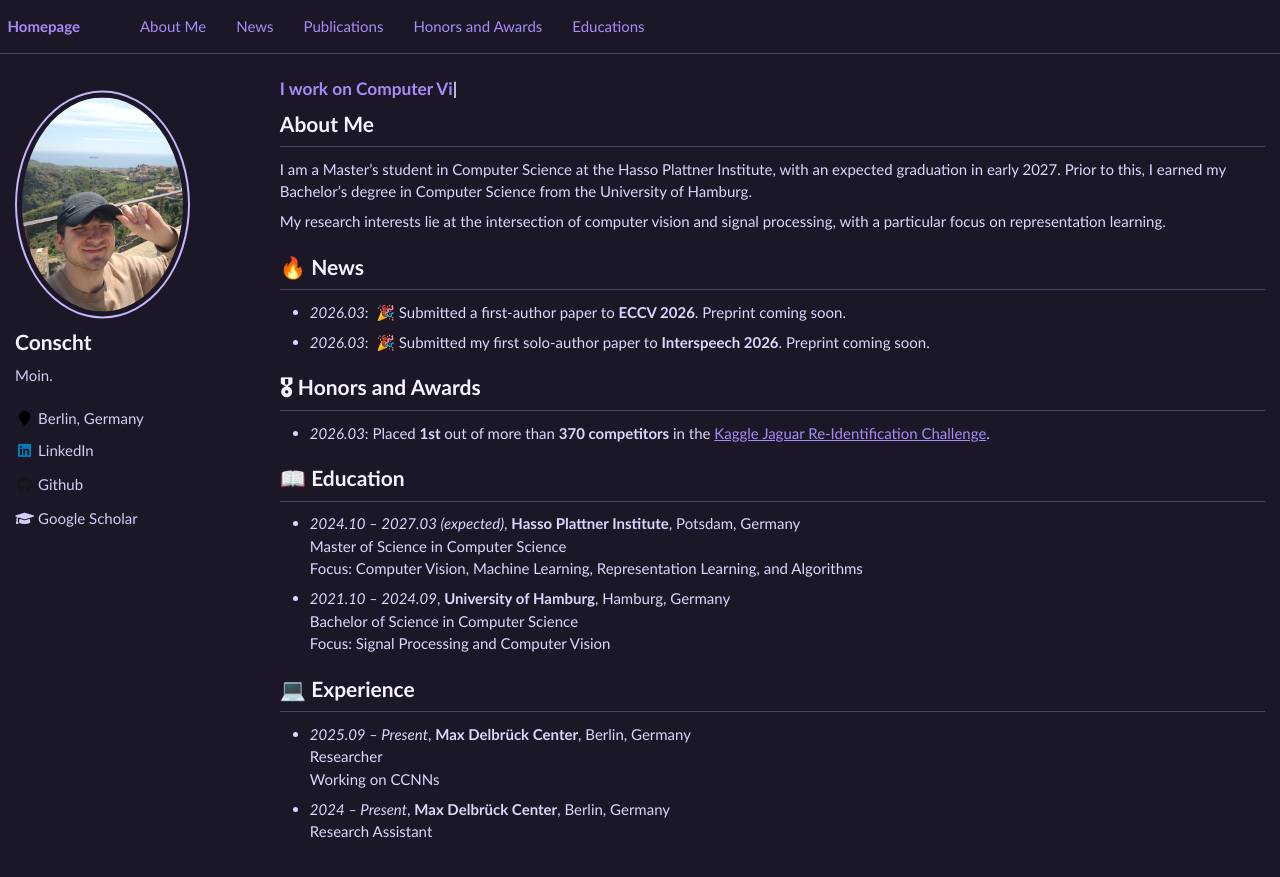
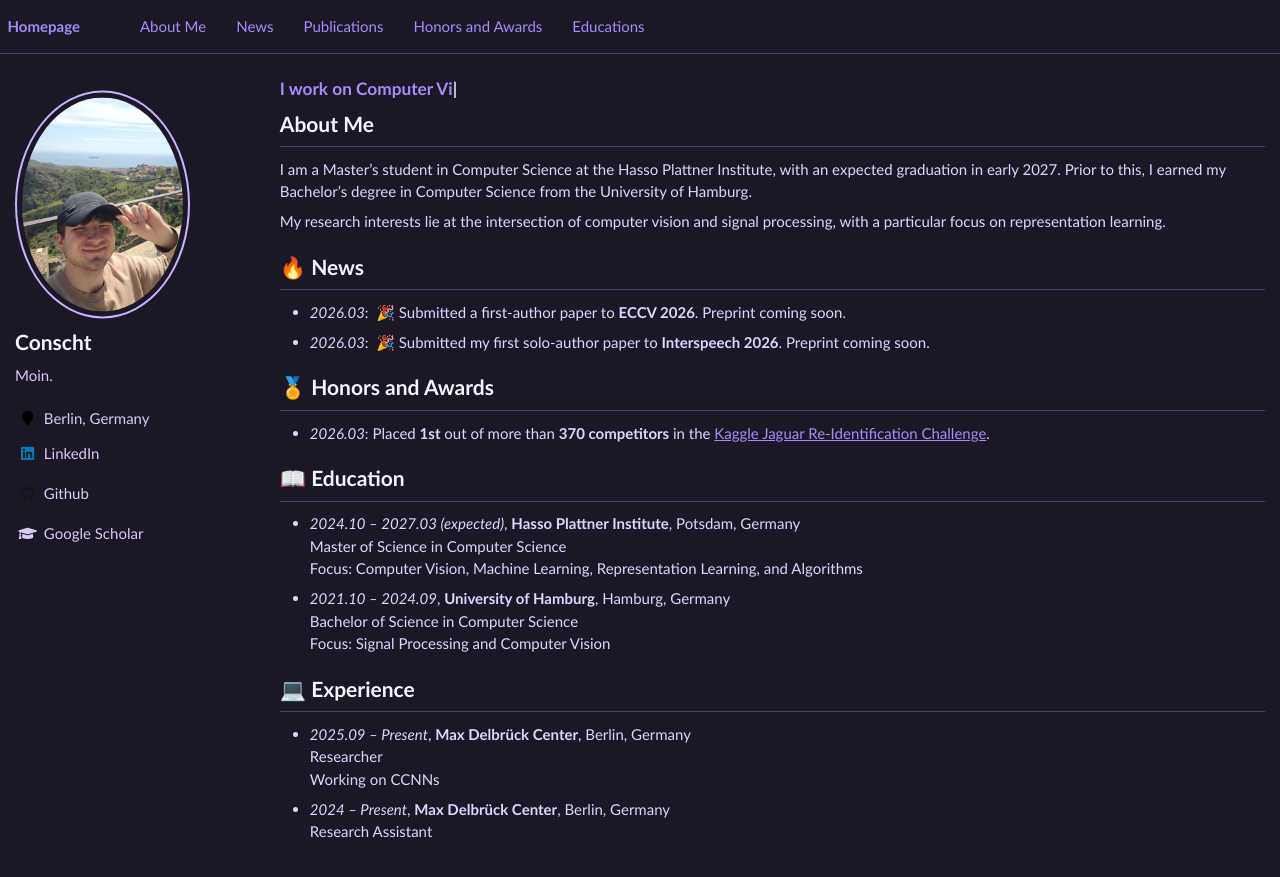
Before and after one commit to Conscht/conscht.github.io, a Jekyll site: the page built from _pages/about.md, in a window 1280 px wide. Shown: the top 877 px of the page. Built offline with Jekyll 4.4.1, drawn with Linux system fonts in a browser that asks for light colours; nearby versions of some CDN libraries.

```diff
--- a/_pages/about.md
+++ b/_pages/about.md
@@ -28,7 +28,7 @@ My research interests lie at the intersection of computer vision and signal proc
 
 
 
-# 🎖 Honors and Awards
+# 🏅 Honors and Awards
 - *2026.03*: Placed **1st** out of more than **370 competitors** in the [Kaggle Jaguar Re-Identification Challenge](https://www.kaggle.com/competitions/jaguar-re-id/leaderboard).
 
 # 📖 Education
--- a/assets/css/main.scss
+++ b/assets/css/main.scss
@@ -198,3 +198,36 @@ hr,
 .page__content h4 {
   color: #F5F3FF;
 }
+
+
+/* --- FORCE VERTICAL SIDEBAR LINKS ON DESKTOP --- */
+.sidebar .author__urls-wrapper {
+  display: block !important;
+}
+
+.sidebar .author__urls {
+  display: block !important;
+  position: relative !important;
+  margin: 0 !important;
+  padding: 0 !important;
+  border: 0 !important;
+  background: transparent !important;
+  box-shadow: none !important;
+}
+
+.sidebar .author__urls li {
+  white-space: normal !important;
+  display: block !important;
+}
+
+.sidebar .author__urls a {
+  display: block !important;
+  padding: 5px 0 !important;
+  font-size: inherit !important;
+}
+
+.sidebar .author__urls i {
+  width: 25px;
+  text-align: center;
+  display: inline-block;
+}
```
